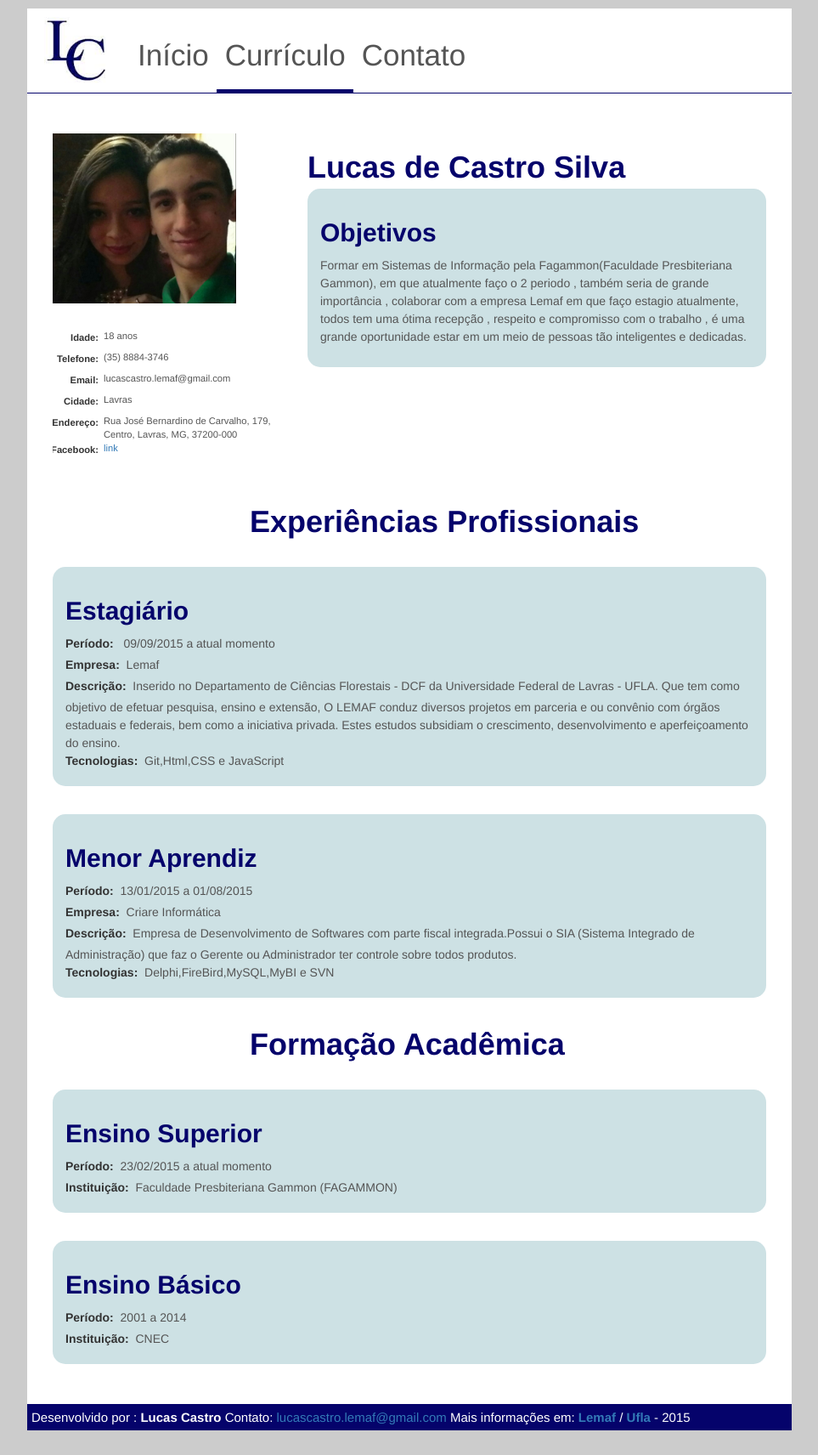
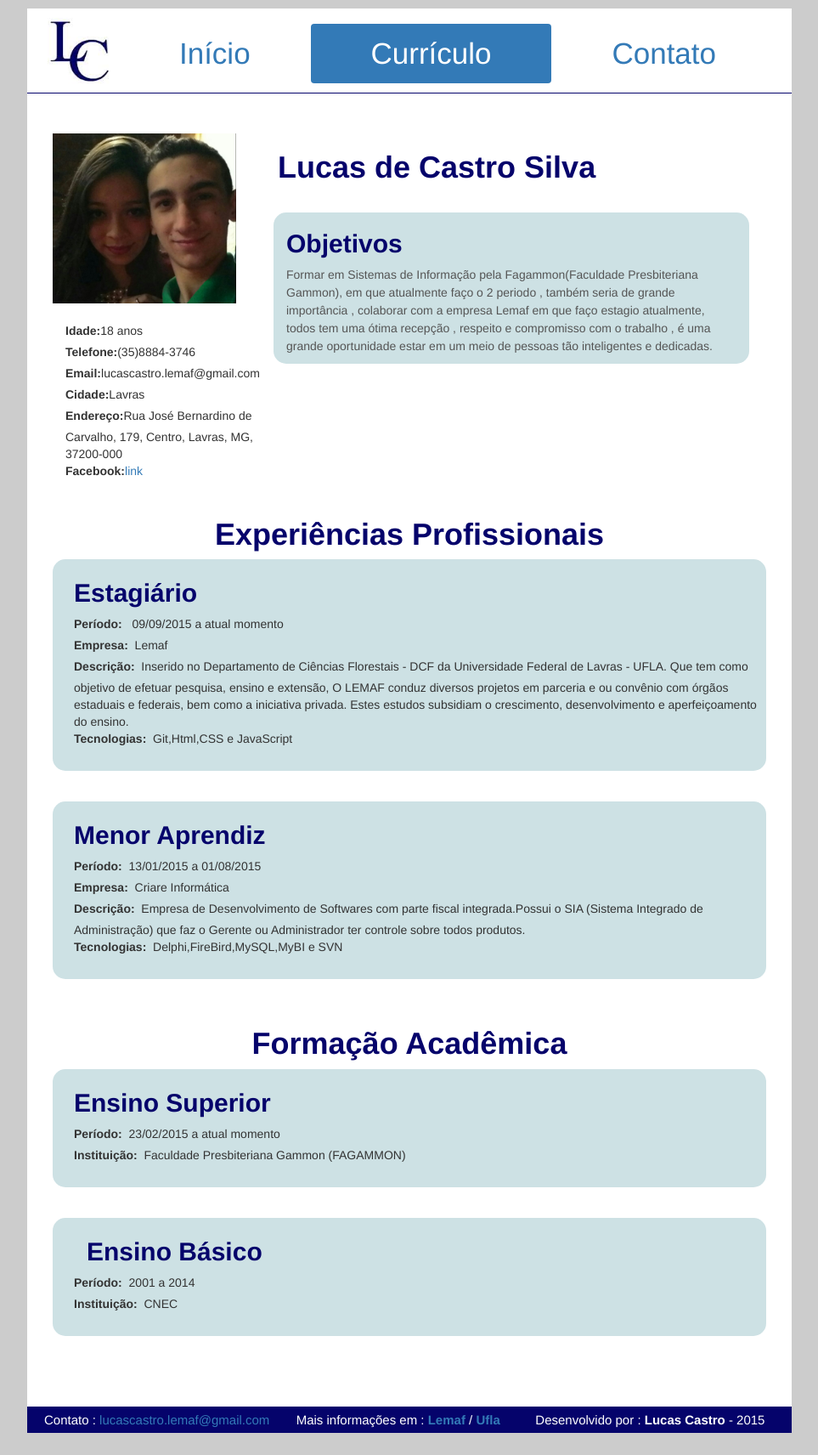
Before and after one commit to LucasLemaf/SitePessoal, a PHP site: page /html/curriculo.html in a window 1280 px wide. Shown: the whole page at 85% size, without its empty margins (158-1121 px from the left). Run offline with PHP 8.4, Linux system fonts and the light colour scheme.

Commit message:
todas 3 páginas refatoradas usando bootstrap

```diff
--- a/css/estilo.css
+++ b/css/estilo.css
@@ -41,89 +41,6 @@ header {
 	border-bottom: solid 1px #05036B;
 }
 
-header #logo {
-	display: block;
-	float: left;
-	width: 80px;
-	height: 80px;
-	padding: 10px 10px 10px 20px;
-}
-
-header #logo img {
-	width: 80px;
-	height: 80px;
-}
-
-header nav {
-	float: left;
-}
-
-header nav ul {
-	list-style: none;
-	height: 100%;
-}
-
-header nav ul li {
-	float: left;
-	display: block;
-}
-
-header nav ul li a {
-	box-sizing: border-box;
-	padding: 30px 10px 0px 10px;
-	height: 100%;
-	color: #555;
-	text-decoration: none;
-	border-top: 0px solid #555;
-	display:inline-block;
-	font-size: 35px;
-}
-
-header nav ul li a:hover {
-	background-color: #D6D5E7;
-}
-
-header nav ul li.selecionado a {
-	border-bottom: solid 4px #05036B;
-}
-
-/** Rodapé */
-
-/*footer {
-	margin: auto;
-	width: 100%;
-	background: #05036B;
-	color: #FFF;
-	padding: 5px;
-	box-sizing: border-box;
-	font-size: 15px;
-}
-
-footer span {
-	padding-right: 20px;
-}
-
-footer span#ano_pagina {
-	display: block;
-	float: right;
-}
-
-footer a {
-	color: #FFF;
-}*/
-.container {
-	margin: auto;
-	width: 100%;
-	background: #05036B;
-	color: #FFF;
-	padding: 5px;
-	box-sizing: border-box;
-	font-size: 15px;
-	padding-right: 20px;
-	display: block;
-	float: right;
-}
-
 /**
  Conteúdo Geral do Site */
 
@@ -147,12 +64,23 @@ p {
 
 /** Currículo */
 
+.nav-justified {
+	width: 86%;
+	float: right;
+	margin: 2%;
+	font-size: 35px;
+}
+
+header img {
+	width: 80px;
+	height: 80px;
+	margin: 11px -14px 0px 24px;
+}
+
 #foto {
-	position: relative;
 	width: 250px;
 	height: 200px;
 	overflow: hidden;
-	margin-bottom: 15px;
 }
 
 #foto img {
@@ -164,77 +92,27 @@ p {
 	transform: translate(-50%,-50%);
 }
 
-#curriculo h1, #curriculo h2 {
-	margin-bottom: 20px;
-	height: 25px;
+fieldset {
+	background-color: #CDE1E4;
+	border-radius: 15px;
+	margin: 23px -4px 0px 10px;
 }
 
-#curriculo fieldset {
-	border: none;
-	border-radius: 15px;
-	padding: 15px;
-	background-color: #CDE1E4;
-}
-
-#experiencias h1 {
-	margin-bottom: 20px;
-	height: 40px;
-	margin: 35px 0px 0px 232px;
+clearfix {
+	margin-top: -49px;
 }
 
 #experiencias fieldset {
-	border: none;
-	border-radius: 15px;
-	padding: 15px;
-	background-color: #CDE1E4;
-	margin: 33px 0px 0px 0px;
-}
-
-#experiencias span {
-	color: #555;
-	line-height: 1.5;
-}
-
-#experiencias fieldset label {
-	font-weight: bold;
-	text-align: right;
-}
-
-#dados_pessoais {
-	float: left;
-	font-size: 80%;
-}
-
-#dados_pessoais fieldset {
-	border: none;
-	width: 300px;
-	background-color: #FFF;
-	margin-left: -9%;
-}
-
-#dados_pessoais fieldset div {
-	overflow: auto;
-}
-
-#dados_pessoais fieldset label {
-	float: left;
-	font-weight: bold;
-    text-align: right;
-    width: 72px;
-    display: table;
-    padding: 2px 6px;
-}
-
-#dados_pessoais span {
-	color: #555;
+	margin:24px 0px 36px 0px;
+	padding: 3px 0px 23px 25px;
 }
 
 
 /** Contato */
 
 #contato h1 {
+	margin: 0px 0px 50px 0px;
 	text-align: center;
-	margin: 0px 0px 50px 0px;
 }
 
 .form-control {
@@ -244,23 +122,16 @@ p {
 	margin:0px 0px 57px 141px;
 }
 
-#pergunta {
-	margin: 20px 0px 0px 110px;
+#radio_button {
+	margin: 20px 0px 0px 0px;
 }
 
-#radio_button {
-	margin: -25px 0px 0px 170px;
+#radio_button input {
+	cursor: pointer;
 }
 
 #radio_button span {
 	margin: 0px 0px 0px 34px;
-}
-
-.enviar {
-	margin-left: 485px;
-	margin-top: 35px;
-	height: 50px;
-	width: 0px;
 }
 
 .enviar button {
@@ -292,3 +163,13 @@ p {
 .campo_erro {
 	border-color: red;
 }
+
+/** Footer */
+.container {
+	width: 100%;
+	background: #05036B;
+	color: #FFF;
+	padding: 5px;
+	font-size: 15px;
+	display: block;
+}
--- a/html/curriculo.html
+++ b/html/curriculo.html
@@ -10,95 +10,83 @@
 	<div class="wrapper">
 
 		<header>
-
 			<a id="logo" href="inicio.html">
-
 				<img src="../img/download.jpg">
 			</a>
 
-			<nav>
-				<ul class="pagination">
-					<li>
-						<a href="inicio.html">
-							<span aria-hidden="true">Início</span>
-						</a>
-					</li>
-					<li class="selecionado">
-						<a href="curriculo.html">Currículo</a>
-					</li>
+			<ul class="nav nav-pills nav-justified">
+				<li role="presentation"><a href="inicio.html">Início</a></li>
 
-					<li>
-						<a href="contato.html">Contato</a>
-					</li>
+				<li class="active" role="presentation"><a href="curriculo.html">Currículo</a></li>
+
+				<li role="presentation"><a href="contato.html">Contato</a></li>
 			</ul>
-			</nav>
 
 		</header>
 
-
-		<div id="curriculo" class="conteudo">
+		<div class="conteudo">
 
 			<div class="clearfix">
 
 				<div id="dados_pessoais">
 
-					<div id="foto">
+					<div class="col-sm-4"id="foto">
 						<img src="../img/fotopessoal.png" width="216" height="384">
 					</div>
 
-					<fieldset>
+					<div>
+						<h1 class="col-sm-8">Lucas de Castro Silva</h1>
 
+						<fieldset class="col-sm-8">
+							<h2>Objetivos</h2>
+						 	<p>  Formar em Sistemas de Informação pela Fagammon(Faculdade Presbiteriana Gammon), em que atualmente faço o 2 periodo , também seria de grande importância , colaborar com a empresa Lemaf em que faço estagio atualmente, todos tem uma ótima recepção , respeito e compromisso com o trabalho , é uma grande oportunidade estar em um meio de pessoas tão inteligentes e dedicadas.</p>
+						</fieldset>
+					</div>
+
+					<clearfix class="col-sm-4">
+
+						<table class="table">
 							<div>
 								<label>Idade:</label><span>18 anos</span>
 							</div>
+
 							<div>
-							<label>Telefone:</label><span>(35) 8884-3746</span>
+								<label>Telefone:</label><span>(35)8884-3746</span>
 							</div>
+
 							<div>
 								<label>Email:</label><span>lucascastro.lemaf@gmail.com</span>
 							</div>
+
 							<div>
 								<label>Cidade:</label><span>Lavras</span>
 							</div>
+
 							<div>
 								<label>Endereço:</label><span>Rua José Bernardino de Carvalho, 179, Centro, Lavras, MG, 37200-000</span>
 							</div>
+
 							<div>
 								<label>Facebook:</label><span><a href="https://m.facebook.com/lucas.silva.338863?ref=bookmarks">link</a></span>
 							</div>
+						</table>
 
-					</fieldset>
+					</clearfix>
 
 				</div>
-
-				<div>
-					<h1>Lucas de Castro Silva</h1>
-
-					<fieldset>
-						<h2>Objetivos</h2>
-
-					 	<p>  Formar em Sistemas de Informação pela Fagammon(Faculdade Presbiteriana Gammon), em que atualmente faço o 2 periodo , também seria de grande importância , colaborar com a empresa Lemaf em que faço estagio atualmente, todos tem uma ótima recepção , respeito e compromisso com o trabalho , é uma grande oportunidade estar em um meio de pessoas tão inteligentes e dedicadas.</p>
-					</fieldset>
-
-				</div>
-
 			</div>
 
 			<div id="experiencias">
-					<div class="clearfix">
-
-						<h1>Experiências Profissionais</h1>
-					</div>
+				<h1 class="col-sm-12 text-center">Experiências Profissionais</h1>
 
 				<fieldset>
 					<h2>Estagiário</h2>
-
 					<label>Período:</label>
 					<span>&nbsp 09/09/2015 a atual momento</span>
 					<br>
 					<label>Empresa:</label><span>&nbsp Lemaf</span>
 					<br>
-							<label>Descrição:</label><span>&nbsp Inserido no Departamento de Ciências Florestais - DCF da Universidade Federal de Lavras - UFLA. Que tem como objetivo de efetuar pesquisa, ensino e extensão, O LEMAF conduz diversos projetos em parceria e ou convênio com órgãos estaduais e federais, bem como a iniciativa privada. Estes estudos subsidiam o crescimento, desenvolvimento e aperfeiçoamento do ensino.</span>
+					<label>Descrição:</label><span>&nbsp Inserido no Departamento de Ciências Florestais - DCF da Universidade Federal de Lavras - UFLA. Que tem como objetivo de efetuar pesquisa, ensino e extensão, O LEMAF conduz diversos projetos em parceria e ou convênio com órgãos estaduais e federais, bem como a iniciativa privada. Estes estudos subsidiam o crescimento, desenvolvimento e aperfeiçoamento do ensino. </span>
 					<br>
 					<label>Tecnologias:</label><span>&nbsp Git,Html,CSS e JavaScript</span>
 				</fieldset>
@@ -114,7 +102,7 @@
 					<label>Tecnologias:</label><span>&nbsp Delphi,FireBird,MySQL,MyBI e SVN</span>
 				</fieldset>
 
-						<h1>Formação Acadêmica</h1>
+				<h1 class="col-sm-12 text-center">Formação Acadêmica</h1>
 
 				<fieldset>
 					<h2>Ensino Superior</h2>
@@ -125,34 +113,31 @@
 				</fieldset>
 
 				<fieldset>
-							<h2>Ensino Básico</h2>
+					<h2 class="col-sm-12">Ensino Básico</h2>
 
 					<label>Período:</label><span>&nbsp 2001 a 2014</span>
 					<br>
 					<label>Instituição:</label><span>&nbsp CNEC</span>
 				</fieldset>
-
 			</div>
 		</div>
 
 		<footer class="container">
 
 			<span>
-				Desenvolvido por : <strong>Lucas Castro</strong>
+				Desenvolvido por : <strong>Lucas Castro</strong> - 2015
+			</span>
+			<span class="col-sm-4">
+			  Contato : <a href="http://www.gmail.com.br"> lucascastro.lemaf@gmail.com</a>
+			</span>
+			<span class="col-sm-4">
+			  Mais informações em : <a href="http://www.ti.lemaf.ufla.br/"><strong>Lemaf</strong></a> / <a href="http://www.ufla.br/"><strong>Ufla</strong></a>
 			</span>
 
-			<span>
-			  Contato: <a href="http://www.gmail.com.br"> lucascastro.lemaf@gmail.com</a>
-			</span>
-
-			<span>
-			  Mais informações em: <a href="http://www.ti.lemaf.ufla.br/"><strong>Lemaf</strong></a> / <a href="http://www.ufla.br/"><strong>Ufla</strong></a>
-			</span>
-			-
-			<span id="ano_pagina">2015</span>
 		</footer>
 
 	</div>
 
+
 </body>
 </html>
```
Also changed, not shown: html/contato.html (+25 -32 lines), html/inicio.html (+19 -26 lines). Lines whose indentation alone changed are shown as unchanged.
